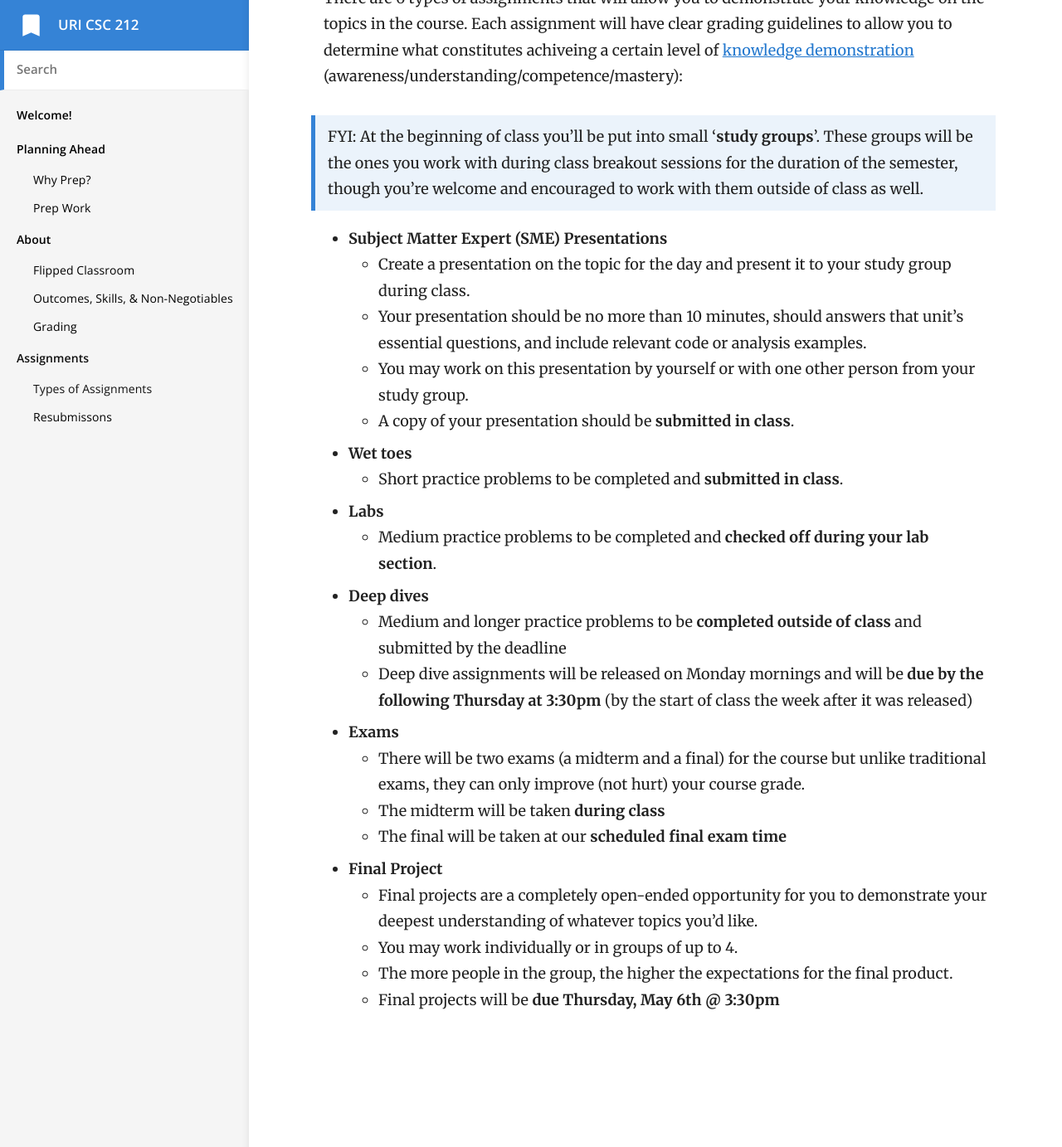
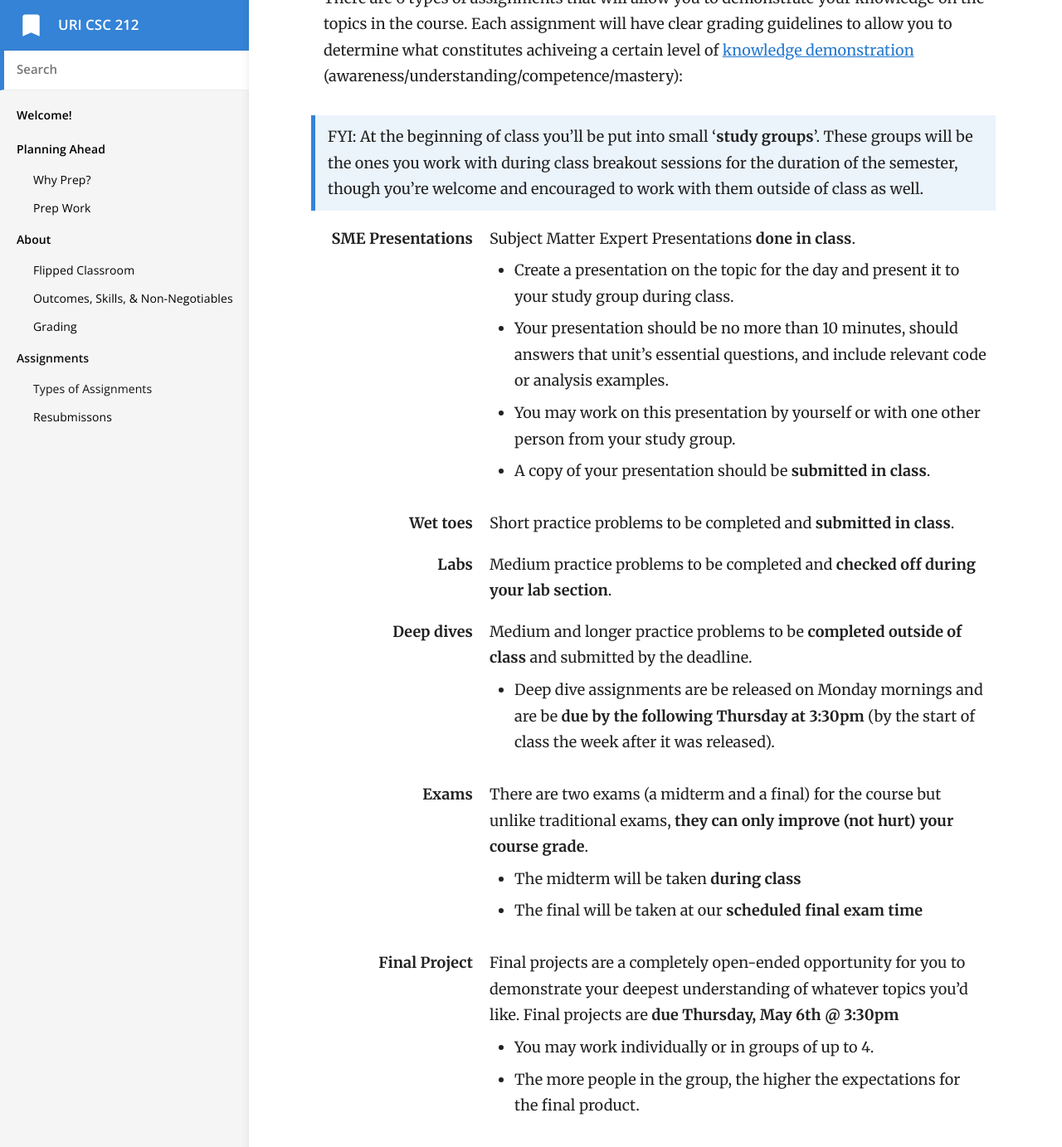
Before and after one commit to vcc-csc212/sp21-archive, a Jekyll site: the page built from _docs/3-assignments/assignment-types.md, in a window 1280 px wide and 1400 px high, scrolled down 210 px. Shown: the top 1383 px of the window at 83% size. Built offline with Jekyll 4.4.1, drawn with Linux system fonts in a browser that asks for light colours.

Commit message:
formatting chages to assignment types

```diff
--- a/_docs/3-assignments/assignment-types.md
+++ b/_docs/3-assignments/assignment-types.md
@@ -8,24 +8,29 @@ There are 6 types of assignments that will allow you to demonstrate your knowled
 
 > FYI: At the beginning of class you'll be put into small '**study groups**'. These groups will be the ones you work with during class breakout sessions for the duration of the semester, though you're welcome and encouraged to work with them outside of class as well.
 
-- **Subject Matter Expert (SME) Presentations**
-	- Create a presentation on the topic for the day and present it to your study group during class.
-	- Your presentation should be no more than 10 minutes, should answers that unit's essential questions, and include relevant code or analysis examples.
-	- You may work on this presentation by yourself or with one other person from your study group.
-	- A copy of your presentation should be **submitted in class**.
-- **Wet toes**
-	- Short practice problems to be completed and **submitted in class**.
-- **Labs**
-	- Medium practice problems to be completed and **checked off during your lab section**.
-- **Deep dives**
-	- Medium and longer practice problems to be **completed outside of class** and submitted by the deadline
-	- Deep dive assignments will be released on Monday mornings and will be **due by the following Thursday at 3:30pm** (by the start of class the week after it was released)
-- **Exams**
-	- There will be two exams (a midterm and a final) for the course but unlike traditional exams, they can only improve (not hurt) your course grade.
-	- The midterm will be taken **during class**
-	- The final will be taken at our **scheduled final exam time**
-- **Final Project**
-	- Final projects are a completely open-ended opportunity for you to demonstrate your deepest understanding of whatever topics you'd like.
-	- You may work individually or in groups of up to 4.
-	- The more people in the group, the higher the expectations for the final product.
-	- Final projects will be **due Thursday, May 6th @ 3:30pm**
+SME Presentations
+: Subject Matter Expert Presentations **done in class**.
+- Create a presentation on the topic for the day and present it to your study group during class.
+- Your presentation should be no more than 10 minutes, should answers that unit's essential questions, and include relevant code or analysis examples.
+- You may work on this presentation by yourself or with one other person from your study group.
+- A copy of your presentation should be **submitted in class**.
+
+Wet toes
+: Short practice problems to be completed and **submitted in class**.
+
+Labs
+: Medium practice problems to be completed and **checked off during your lab section**.
+
+Deep dives
+: Medium and longer practice problems to be **completed outside of class** and submitted by the deadline.
+- Deep dive assignments are be released on Monday mornings and are be **due by the following Thursday at 3:30pm** (by the start of class the week after it was released).
+
+Exams
+: There are two exams (a midterm and a final) for the course but unlike traditional exams, **they can only improve (not hurt) your course grade**.
+- The midterm will be taken **during class**
+- The final will be taken at our **scheduled final exam time**
+
+Final Project
+: Final projects are a completely open-ended opportunity for you to demonstrate your deepest understanding of whatever topics you'd like. Final projects are **due Thursday, May 6th @ 3:30pm**
+- You may work individually or in groups of up to 4.
+- The more people in the group, the higher the expectations for the final product.
```
